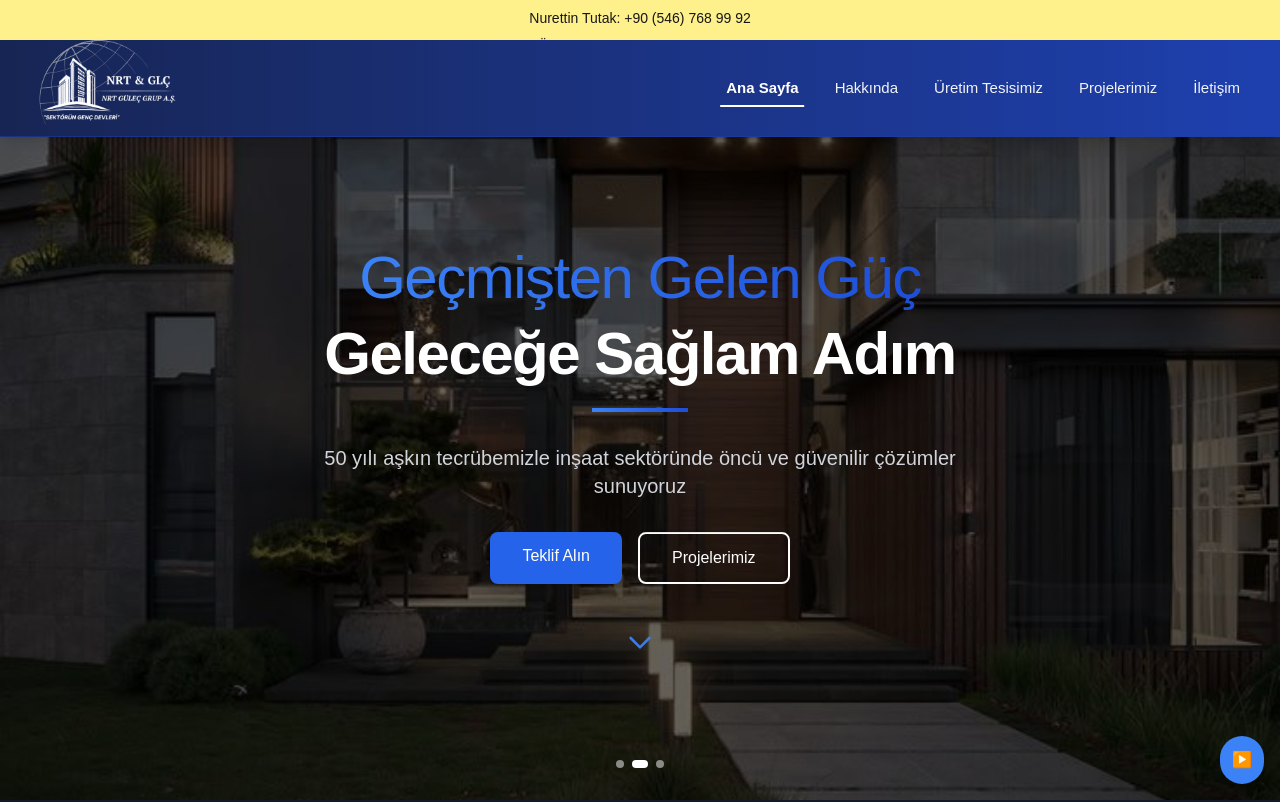
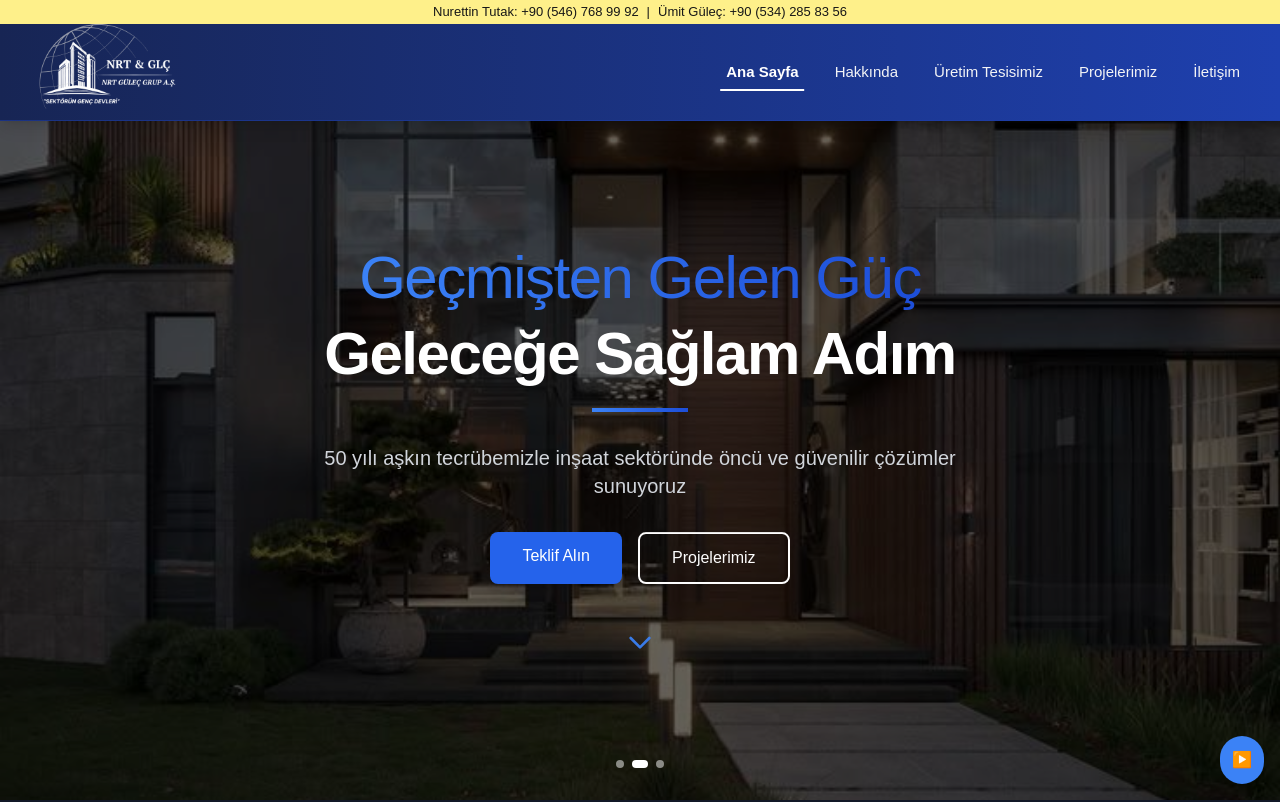
Before and after one commit to ardaaskinn01/nurettin-tutak, a Next.js app: page / in a window 1280 px wide. Shown: the top 802 px of the page. Built offline with nearby package versions, Linux system fonts and the light colour scheme.

Commit message:
last commit

```diff
--- a/src/app/components/Navbar.js
+++ b/src/app/components/Navbar.js
@@ -21,7 +21,7 @@ export default function Navbar() {
     "after:content-[''] after:absolute after:bottom-0 after:left-1/2 after:-translate-x-1/2 after:w-0 after:h-[2px] after:bg-white group-hover:after:w-4/5 group-hover:after:scale-x-100 after:origin-center after:transition-all after:duration-300";
 
     return (
-    <nav className="fixed top-10 xs:top-8 w-full z-50 bg-gradient-to-r from-blue-950 to-blue-800 backdrop-blur-md backdrop-saturate-150 border-b border-blue-800/50 shadow-lg">
+    <nav className="fixed top-6 w-full z-50 bg-gradient-to-r from-blue-950 to-blue-800 backdrop-blur-md backdrop-saturate-150 border-b border-blue-800/50 shadow-lg">
       <div className="max-w-7xl mx-auto px-6">
         <div className="flex items-center justify-between h-24">
           {/* Logo */}
--- a/src/app/components/TopContactBar.js
+++ b/src/app/components/TopContactBar.js
@@ -1,13 +1,13 @@
 const TopContactBar = () => {
   return (
-    <div className="fixed top-0 left-0 w-full bg-yellow-200 py-2 px-4 text-[10px] xs:text-xs sm:text-sm text-neutral-900 border-b border-gray-200 z-40">
+    <div className="fixed top-0 left-0 w-full bg-yellow-200 py-1 px-4 text-xs sm:text-[13px] text-neutral-900 border-b border-gray-200 z-40">
       <div className="container mx-auto">
-        <div className="flex flex-col xs:flex-row justify-center items-center gap-1 sm:gap-2">
-          <span className="text-center whitespace-nowrap">
-            <span className="hidden xs:inline">Hızlı Ulaşım: </span>Nurettin Tutak: +90 (546) 768 99 92
+        <div className="flex justify-center items-center whitespace-nowrap overflow-x-auto hide-scrollbar">
+          <span className="inline-block">
+            Nurettin Tutak: +90 (546) 768 99 92
           </span>
-          <span className="hidden xs:inline">|</span>
-          <span className="text-center whitespace-nowrap">
+          <span className="mx-2">|</span>
+          <span className="inline-block">
             Ümit Güleç: +90 (534) 285 83 56
           </span>
         </div>
```
